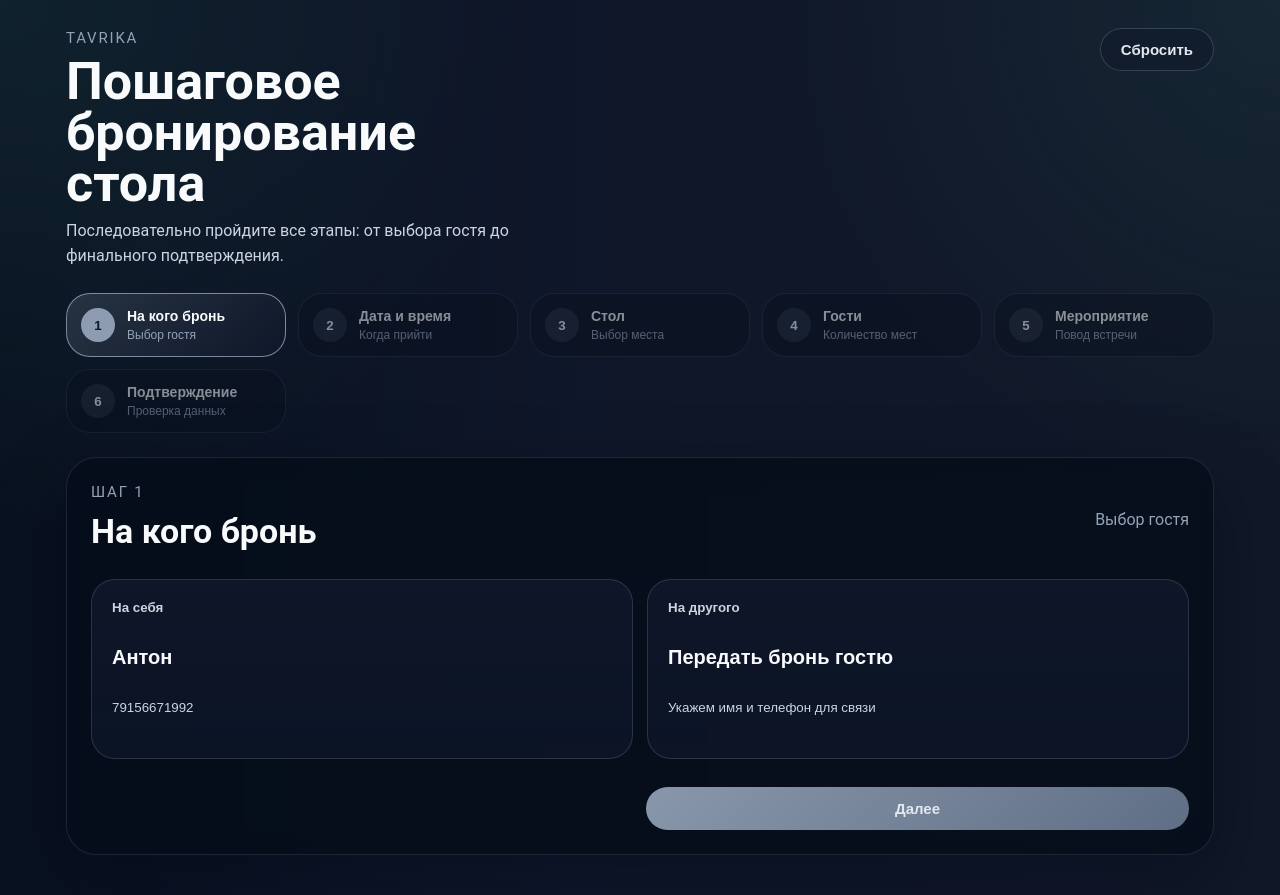
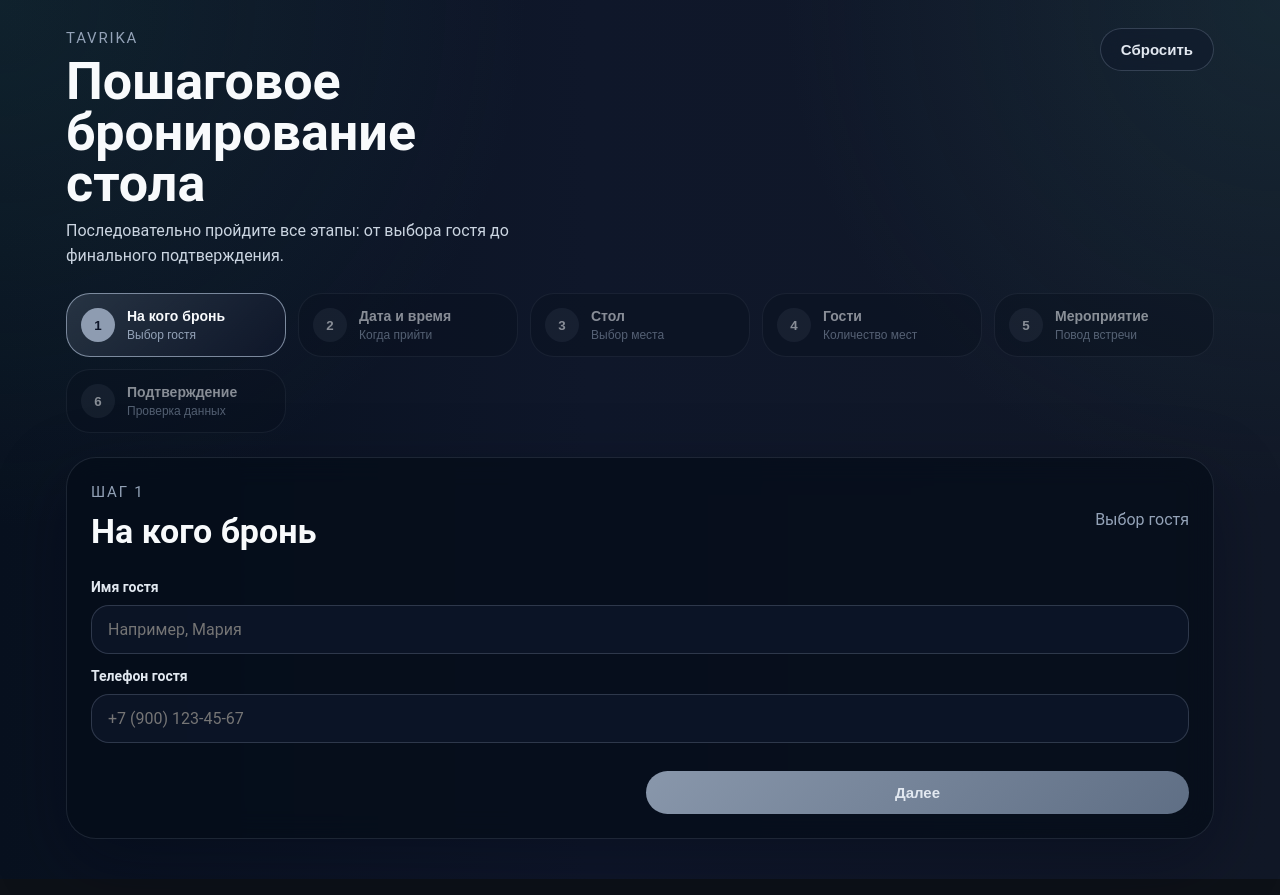
Before and after one commit to zapintix/tavrika-front, a React (Vite) app: page / in a window 1280 px wide. Built offline with nearby package versions, Linux system fonts and the light colour scheme.

Commit message:
Изменил default user и поправил логику для версии без Max

```diff
--- a/src/booking/BookingStepper.tsx
+++ b/src/booking/BookingStepper.tsx
@@ -55,6 +55,12 @@ export default function BookingStepper() {
   const [maxWebAppPhone, setMaxWebAppPhone] = useState("");
   const [maxWebAppContactError, setMaxWebAppContactError] = useState("");
   const [isContactRequesting, setIsContactRequesting] = useState(false);
+
+    useEffect(() => {
+    if (!isMaxWebApp) {
+      setBookingType("other");
+    }
+  }, [isMaxWebApp]);
 
   const defaultGuestInfo = useMemo<GuestInfo>(
     () => ({
--- a/src/booking/steps/BookingTypeStep.tsx
+++ b/src/booking/steps/BookingTypeStep.tsx
@@ -12,6 +12,7 @@ type BookingTypeStepProps = {
   onGuestInfoChange: (field: keyof GuestInfo, value: string) => void;
   onRequestContact: () => Promise<string | null>;
 };
+
 export function BookingTypeStep({
   bookingType,
   defaultGuestInfo,
@@ -24,8 +25,50 @@ export function BookingTypeStep({
   onGuestInfoChange,
   onRequestContact,
 }: BookingTypeStepProps) {
+
+    const renderGuestForm = () => (
+    <div className="booking-form-grid">
+      <label className="booking-field">
+        <span>Имя гостя</span>
+
+        <input
+          type="text"
+          value={guestInfo.name}
+          onChange={(event) =>
+            onGuestInfoChange("name", event.target.value)
+          }
+          placeholder="Например, Мария"
+        />
+
+        {guestErrors.name && <em>{guestErrors.name}</em>}
+      </label>
+
+      <label className="booking-field">
+        <span>Телефон гостя</span>
+
+        <input
+          type="tel"
+          value={guestInfo.phone}
+          onChange={(event) => {
+            let value = event.target.value.replace(/\D/g, "");
+
+            if (value.length > 11) {
+              value = value.slice(0, 11);
+            }
+
+            onGuestInfoChange("phone", value);
+          }}
+          placeholder="+7 (900) 123-45-67"
+        />
+
+        {guestErrors.phone && <em>{guestErrors.phone}</em>}
+      </label>
+    </div>
+  );
     return (
     <div className="booking-step-content">
+      {isMaxWebApp ? (
+        <>
           <div className="booking-choice-grid">
             <button
               type="button"
@@ -34,7 +77,9 @@ export function BookingTypeStep({
             >
               <span className="booking-choice__icon">На себя</span>
               <strong>{defaultGuestInfo.name}</strong>
-          <span>{defaultGuestInfo.phone || (isMaxWebApp ? "Номер запросим через MAX" : "Номер не указан")}</span>
+              <span>
+                {defaultGuestInfo.phone || "Номер запросим через MAX"}
+              </span>
             </button>
 
             <button
@@ -50,12 +95,16 @@ export function BookingTypeStep({
 
           {bookingType === "self" && (
             <div className="booking-inline-card">
-          <span className="booking-inline-card__label">Контакт для брони</span>
+              <span className="booking-inline-card__label">
+                Контакт для брони
+              </span>
+
               <strong>{defaultGuestInfo.name}</strong>
-          <span>{defaultGuestInfo.phone || "Номер телефона ещё не получен"}</span>
 
-          {isMaxWebApp && (
-            <>
+              <span>
+                {defaultGuestInfo.phone || "Номер телефона ещё не получен"}
+              </span>
+
               <button
                 type="button"
                 className="booking-inline-card__action"
@@ -76,43 +125,19 @@ export function BookingTypeStep({
                   Номер телефона нужен для подтверждения брони в MAX.
                 </small>
               )}
-            </>
+
+              {contactRequestError && (
+                <div className="booking-error-banner">
+                  {contactRequestError}
+                </div>
               )}
-
-          {contactRequestError && <div className="booking-error-banner">{contactRequestError}</div>}
             </div>
           )}
 
-      {bookingType === "other" && (
-        <div className="booking-form-grid">
-          <label className="booking-field">
-            <span>Имя гостя</span>
-            <input
-              type="text"
-              value={guestInfo.name}
-              onChange={(event) => onGuestInfoChange("name", event.target.value)}
-              placeholder="Например, Мария"
-            />
-            {guestErrors.name && <em>{guestErrors.name}</em>}
-          </label>
-
-          <label className="booking-field">
-            <span>Телефон гостя</span>
-            <input
-              type="tel"
-              value={guestInfo.phone}
-              onChange={(event) => {
-              let value = event.target.value.replace(/\D/g, '');
-              if (value.length > 11) {
-                value = value.slice(0, 11);
-              }
-              onGuestInfoChange("phone", value);
-            }}
-            placeholder="+7 (900) 123-45-67"
-            />
-            {guestErrors.phone && <em>{guestErrors.phone}</em>}
-          </label>
-        </div>
+          {bookingType === "other" && renderGuestForm()}
+        </>
+      ) : (
+        renderGuestForm()
       )}
     </div>
   );
--- a/src/utils/DefaultUser.ts
+++ b/src/utils/DefaultUser.ts
@@ -1,3 +1,3 @@
 export function getDefaultGues():{name:string; number:number}{
-  return { name: "Антон", number: 79156671992 };
+  return { name: "Test", number: 79999999999 };
 }
```
Lines whose indentation alone changed are shown as unchanged.
